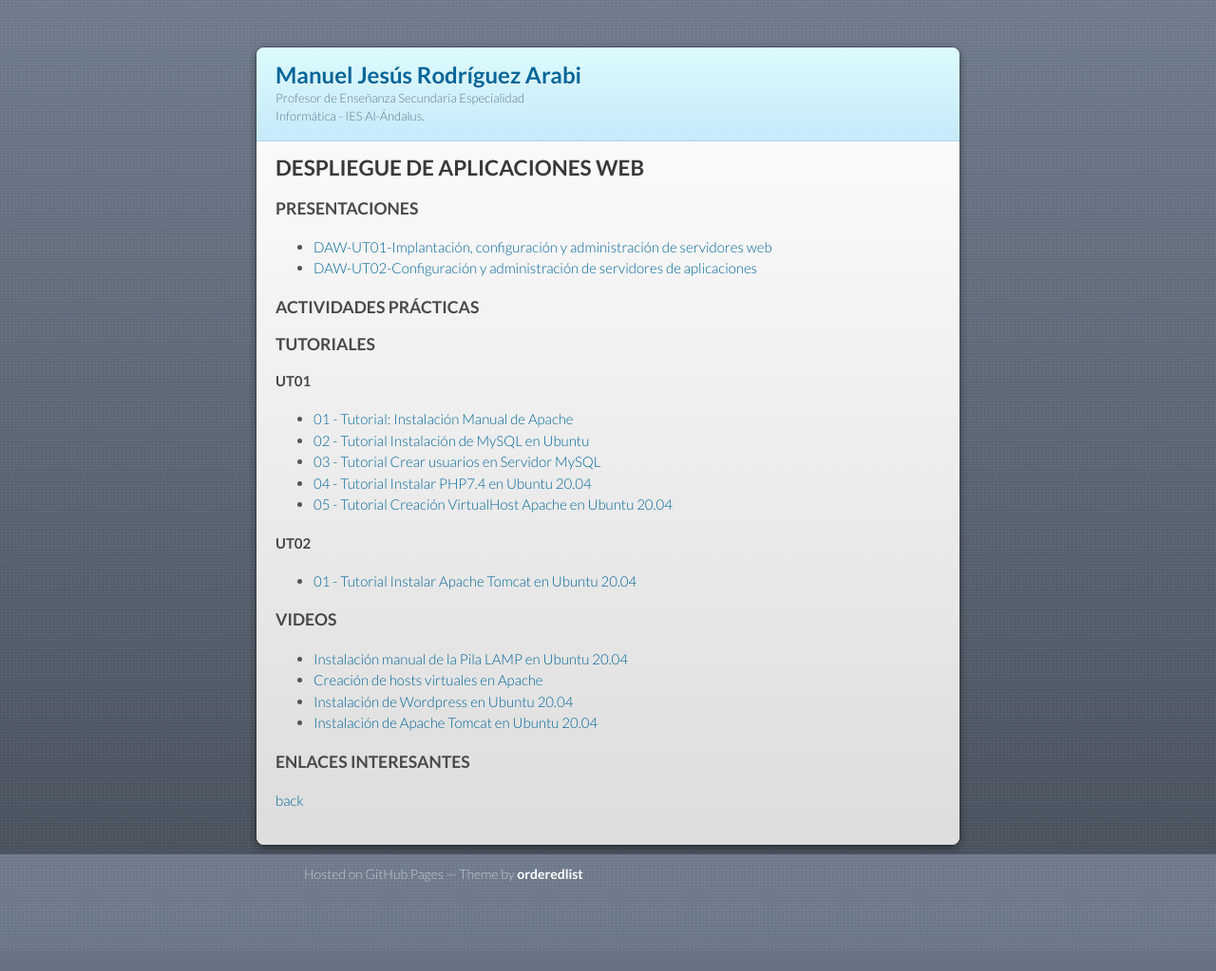
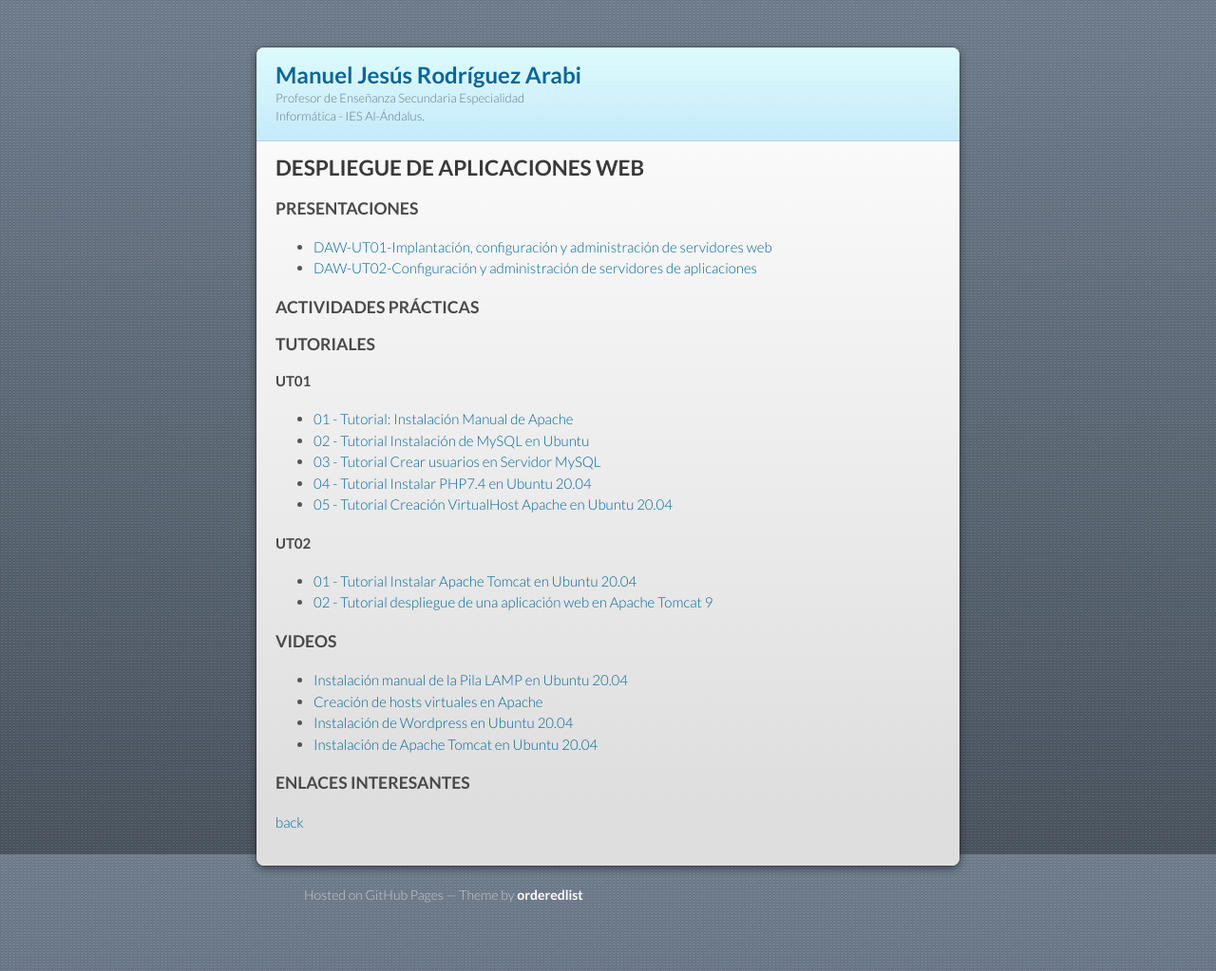
Before and after one commit to mrodara/mrodara.github.io, a Jekyll site: the page built from mods/daw.md, in a window 1280 px wide. Shown: the whole page at 95% size. Built offline with Jekyll 4.4.1, drawn with Linux system fonts in a browser that asks for light colours; our own code applies the rules of GitHub Pages for plain Markdown files; before the commit the page ends 1001 px from its top, so only the background shows below that.

Commit message:
DAW tutorial despliegue app .war

```diff
--- a/mods/daw.md
+++ b/mods/daw.md
@@ -25,6 +25,7 @@ layout: default
 #### UT02
 
 * [01 - Tutorial Instalar Apache Tomcat en Ubuntu 20.04](https://docs.google.com/document/d/1EHqKX4O6_JIoJpLdLSHeHLASSbRshjAojiG0W9FBQNE/edit?usp=sharing)
+* [02 - Tutorial despliegue de una aplicación web en Apache Tomcat 9](https://docs.google.com/document/d/1hNMEyI_RxgJCkd5aF4d-fZ2HGw8dH7KBdLoXD-Lx2s0/edit?usp=sharing)
 
 ### VIDEOS
 
```
